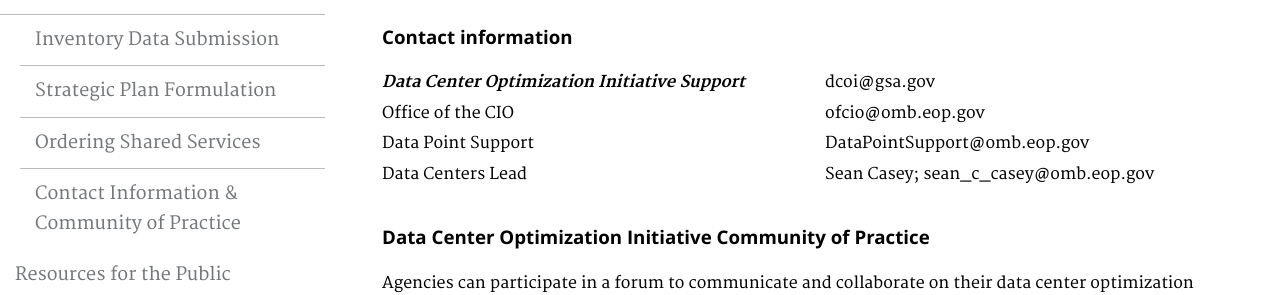
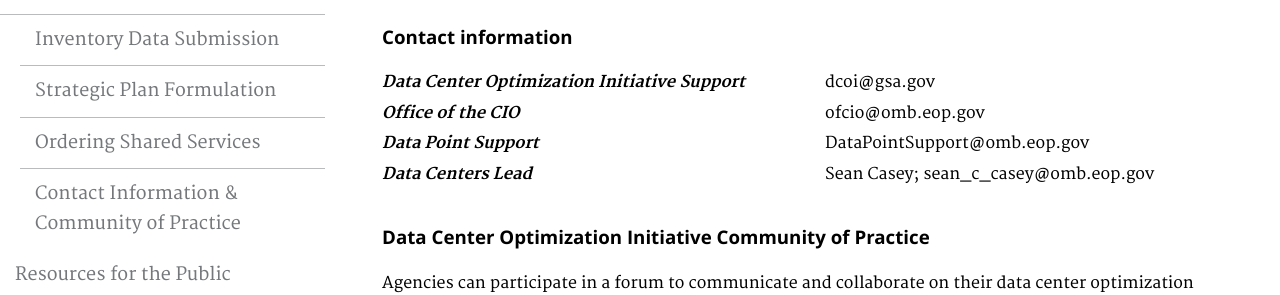
Before and after one commit to ydave-reisys/datacenters, a Jekyll site: the page built from pages/contactinfo-and-practice.html, in a window 1280 px wide. Shown: the part 168-463 px from the top of the page. Built offline with Jekyll 4.4.1, drawn with Linux system fonts in a browser that asks for light colours; nearby versions of some CDN libraries; Markdown is read by kramdown in place of the engine named in the settings.

```diff
--- a/pages/contactinfo-and-practice.html
+++ b/pages/contactinfo-and-practice.html
@@ -15,15 +15,15 @@ description: "Contact Information & Community of Practice"
         <td style="padding-left: 5em">dcoi@gsa.gov</td>
     </tr>
     <tr>
-        <td>Office of the CIO</td>
+        <td><b><i>Office of the CIO</i></b></td>
         <td style="padding-left: 5em">ofcio@omb.eop.gov</td>
     </tr>
     <tr>
-        <td>Data Point Support</td>
+        <td><b><i>Data Point Support</i></b></td>
         <td style="padding-left: 5em">DataPointSupport@omb.eop.gov</td>
     </tr>
     <tr>
-        <td>Data Centers Lead</td>
+        <td><b><i>Data Centers Lead</i></b></td>
         <td style="padding-left: 5em">Sean Casey; sean_c_casey@omb.eop.gov</td>
     </tr>
 </table>
```
